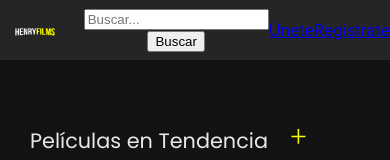
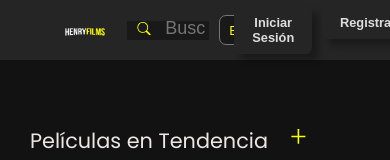
Before and after one commit to franxdd/henryfilm, a React (Create React App) app in the folder client/: page /home in a window 390 px wide. Shown: the top 160 px of the page. Built offline with nearby package versions, Linux system fonts and the light colour scheme; no server answers.

Commit message:
Nav Bar Estilos y lenguaje

```diff
--- a/client/src/App.js
+++ b/client/src/App.js
@@ -14,7 +14,6 @@ import { useState } from "react"
 
 const App = () => {
   const [lenguaje, setLenguaje] = useState("es")
-
   const contexto = {
     lenguaje: lenguaje,
     setLenguaje: setLenguaje,
--- a/client/src/Components/Carousel/Carousel.jsx
+++ b/client/src/Components/Carousel/Carousel.jsx
@@ -10,7 +10,7 @@ import { Link } from "react-router-dom";
 
 const Carousel = ({ url, tipo, titulo, clase}) => {
   const { resultados} = useFetch(url);
-  console.log (clase)
+
 
   const settings = {
     className: "carousel",
--- a/client/src/Components/Home/Home.jsx
+++ b/client/src/Components/Home/Home.jsx
@@ -12,7 +12,6 @@ import "./_Home.scss";
 import { useSelector, useDispatch  } from "react-redux";
 import { getAllSeries, getAllMovies } from "../../Redux/Actions/Actions";
 
-
 const Home = () => {
   const dispatch = useDispatch();
   useEffect(() => {
@@ -21,13 +20,12 @@ const Home = () => {
   }, []);
 
  let movies = useSelector((state)=> state.allMovies)
-console.log (movies)
   const lenguajeSeleccionado = useContext(Context).lenguaje;
 
   return (
     <section className="contenedor-carousels">
       <Carousel
-        url={`https://api.themoviedb.org/3/tv/top_rated?api_key=3832b93c32749d817ba7fc39076d3398&language=en-US&page=1`}
+        url={`${urlBase}/trending/movie/week?api_key=${apiKey}&language=${lenguajeSeleccionado}`}
         tipo="movies"
         categoria="trending"
         titulo={titulosPeliculas[lenguajeSeleccionado].tendencia}
--- a/client/src/Components/NavBar/NavBar.jsx
+++ b/client/src/Components/NavBar/NavBar.jsx
@@ -8,8 +8,15 @@ import {
 } from "react-icons/bs";
 import { FiMonitor as MonitorIcon } from "react-icons/fi";
 import SearchBar from "../SearchBar/SearchBar";
+import { useContext } from "react";
+import Context from "../../contexto/Context";
+const Nav = () => {
+  const contexto = useContext(Context);
 
-function Nav() {
+  const handleChangeLenguaje = (e) => {
+    contexto.setLenguaje(e.target.value);
+  };
+
   return (
     <main>
       <nav className="nav-superior">
@@ -33,9 +40,30 @@ function Nav() {
             </li>
           </Link>
         </ul>
-        <SearchBar />
-        <Link to="/home/Login">Únete</Link>
-        <Link to="/home/Register">Registrate</Link>
+        <div className="search">
+          <SearchBar />
+        </div>
+        <div className="select">
+        <select className="select-lenguaje" onChange={handleChangeLenguaje}>
+        <option value="es">Español</option>
+        <option value="in">Ingles</option>
+        <option value="fr">Français</option>
+        <option value="pt">Português</option>
+        </select>
+        </div>
+      <div className="login">
+      <Link to="/home/Login">
+        <button>
+        <b>Iniciar Sesión</b>
+        </button>
+        </Link>
+        <Link to="/home/Register">
+        <button>
+        <b>Registrate</b>
+        </button>
+        </Link>
+
+        </div>
       </nav>
       <section>
         <Outlet />
--- a/client/src/Components/NavBar/_NavBar.scss
+++ b/client/src/Components/NavBar/_NavBar.scss
@@ -1,27 +1,29 @@
 @import "../../Styles/Utilidades/Variables";
 
 .nav-superior {
+  margin-right: 20%;
   width: 100%;
   background-color:$background-claro;
   height: 60px;
   display: flex;
   align-items: center;
-  justify-content: space-around;
+  justify-content: space-between;
+  padding-left: 50px;
 
   ul{
     list-style: none;
   }
   .logo {
+    margin-left: -40%;
     margin-top:8px;
     width: 130px;
   }
   .contenedor-iconos {
-    width: 70%;
+    flex-direction: row;
     height: 60px;
     display: flex;
     align-items: center;
-    justify-content: space-around;
-    margin: 0;
+    margin-left: -21%;
     padding: 0;
     .icono-nav {
       color: $blanco;
@@ -33,9 +35,62 @@
       color: $detalles;
     }
   }
+  .search{
+    margin-left: -20%;
+  }
+  .select{
+    margin-right: -20%;
+  }
+  .select-lenguaje {
+    border-radius: 7px;
+    background-color:#191919;
+    color: $detalles;
+    height: 30px;
+    padding: 5px;
+  }
+  .login{
+    display: flex;
+    flex-direction: row;
+    gap: 10px;
+    margin-right: 5%;
+  button {
+  position: relative;
+  font-size: 0.8em;
+  padding: 0.7em 1.4em;
+  background-color:$background-claro;
+  text-decoration: none;
+  border: none;
+  border-radius: 0.5em;
+  color: #DEDEDE;
+  box-shadow: 0.5em 0.5em 0.5em rgba(0, 0, 0, 0.3);
 }
 
-@media screen and (max-width: 700px) {
+  button::before {
+  position: absolute;
+  content: '';
+  height: 0;
+  width: 0;
+  top: 0;
+  left: 0;
+  background: linear-gradient(135deg, rgba(33,33,33,1) 0%, rgba(33,33,33,1) 50%, rgb(227, 190, 2) 50%, rgb(191, 172, 4) 60%);
+  border-radius: 0 0 0.5em 0;
+  box-shadow: 0.2em 0.2em 0.2em rgba(0, 0, 0, 0.3);
+  transition: 0.3s;
+}
+
+  button:hover::before {
+  width: 2em;
+  height: 2em;
+}
+
+  button:active {
+  box-shadow: 0.2em 0.2em 0.3em rgba(0, 0, 0, 0.3);
+  transform: translate(0.1em, 0.1em);
+}
+  }
+}
+
+ @media screen and (max-width: 700px) {
   .nav-superior {
     .contenedor-iconos {
       width: 100%;
--- a/client/src/Components/SearchBar/SearchBar.jsx
+++ b/client/src/Components/SearchBar/SearchBar.jsx
@@ -1,6 +1,10 @@
 import { React, useState } from "react";
 import { useDispatch } from "react-redux";
 import { getnameSeries, getnameMovies } from "../../Redux/Actions/Actions";
+import { BsSearch as LupaIcon } from "react-icons/bs"
+import "./_SearchBar.scss";
+import "./_Formulario.scss"
+
 function SearchBar() {
   const dispatch = useDispatch();
   const [name, setName] = useState("");
@@ -15,16 +19,17 @@ function SearchBar() {
     dispatch(getnameMovies(name));
   }
   return (
-    <div>
-      <input
+    <div className="formulario">
+    <form type="submit" onClick={(e) => handleSubmit(e)}>
+    <button className="boton-buscar" aria-label="Buscar">
+      <LupaIcon className="icono-nav" />
+    </button>
+    <input
         onChange={(e) => handleName(e)}
         type={"text"}
         placeholder="Buscar..."
       ></input>
-      <button type="submit" onClick={(e) => handleSubmit(e)}>
-        {" "}
-        Buscar
-      </button>
+    </form>
     </div>
   );
 }
--- /dev/null
+++ b/client/src/Components/SearchBar/_Formulario.scss
@@ -0,0 +1,40 @@
+@import "../../Styles/Utilidades/Variables";
+.formulario{
+form {
+  display: flex;
+  margin-left: -7%;
+  // width: 30%;
+  input,
+  button {
+    background-color:  #191919;
+    border: none;
+    color: $detalles;
+  }
+  input {
+    font-size: 18px;
+    padding: 4px;
+    width: 60%;
+  }
+  input::placeholder {
+    font-size: 15px;
+  }
+}
+@media screen and (max-width: 600px) {
+  form {
+    width: 95%;
+    button {
+      width: 40px;
+      .icono-nav {
+        width: 20px;
+        margin: 0%;
+      }
+    }
+    input {
+      font-size: 10px;
+    }
+    input::placeholder {
+      font-size: 18px;
+    }
+  }
+};
+}
--- /dev/null
+++ b/client/src/Components/SearchBar/_SearchBar.scss
@@ -0,0 +1,23 @@
+.form input {
+    margin-left:-20%;
+    font-family: -apple-system,BlinkMacSystemFont,"Segoe UI","Roboto","Oxygen","Ubuntu","Cantarell","Fira Sans","Droid Sans","Helvetica Neue",sans-serif;
+    font-weight: 500;
+    font-size: .8vw;
+    color: #fff;
+    background-color: rgb(28,28,30);
+    box-shadow: 0 0 .4vw rgba(0,0,0,0.5), 0 0 0 .15vw transparent;
+    border-radius: 0.4vw;
+    border: none;
+    outline: none;
+    padding: 0.4vw;
+    max-width: 190px;
+    transition: .4s;
+  }
+
+  .form input:hover {
+    box-shadow: 0 0 0 .15vw rgba(135, 207, 235, 0.186);
+  }
+
+  .form input:focus {
+    box-shadow: 0 0 0 .15vw skyblue;
+  }
--- a/client/src/auxiliares/Funciones.js
+++ b/client/src/auxiliares/Funciones.js
@@ -24,8 +24,12 @@ export const cantidadTarjetas = () => {
 
 // URL DE IMAGENES
 export const mostrarImagen = (resultado, tamaño) => {
-   if (resultado.poster_path) {
+  if (resultado.profile_path) {
+    return `https://image.tmdb.org/t/p/${tamaño}${resultado.profile_path}`;
+  } else if (resultado.poster_path) {
     return `https://image.tmdb.org/t/p/${tamaño}${resultado.poster_path}`;
+  } else if (resultado.still_path) {
+    return `https://image.tmdb.org/t/p/${tamaño}${resultado.still_path}`;
   } else {
     return img;
   }
```
